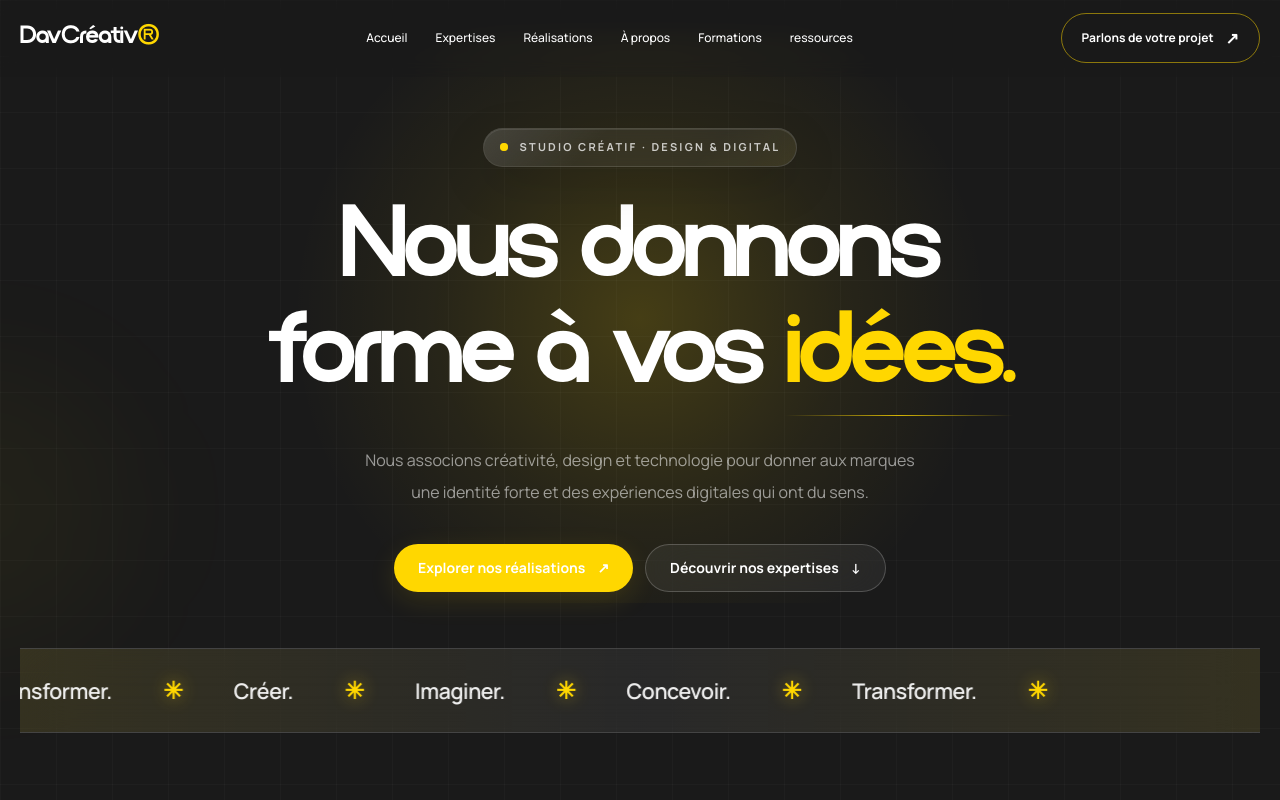
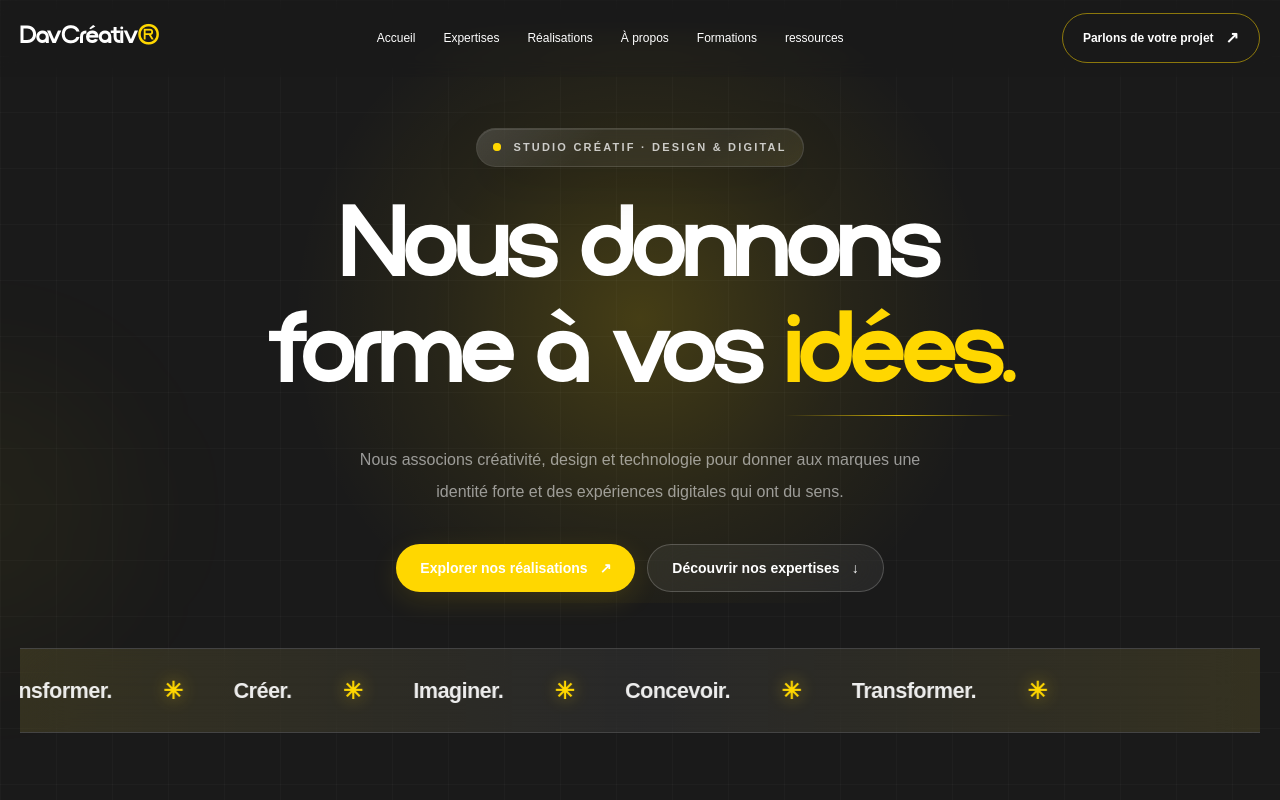
Before and after one commit to MbaUser1/aze, a Next.js app: page / in a window 1280 px wide. Shown: the top 800 px of the page. Built offline with nearby package versions, Linux system fonts and the light colour scheme.

Commit message:
t commit

```diff
--- a/app/globals.css
+++ b/app/globals.css
@@ -1,6 +1,7 @@
+@import "tailwindcss";
 @import url("https://fonts.googleapis.com/css2?family=Manrope:wght@400;500;600;700;800&display=swap");
 
-@import "tailwindcss";
+
 
 @font-face {
   font-family: "Bensoon";
```
